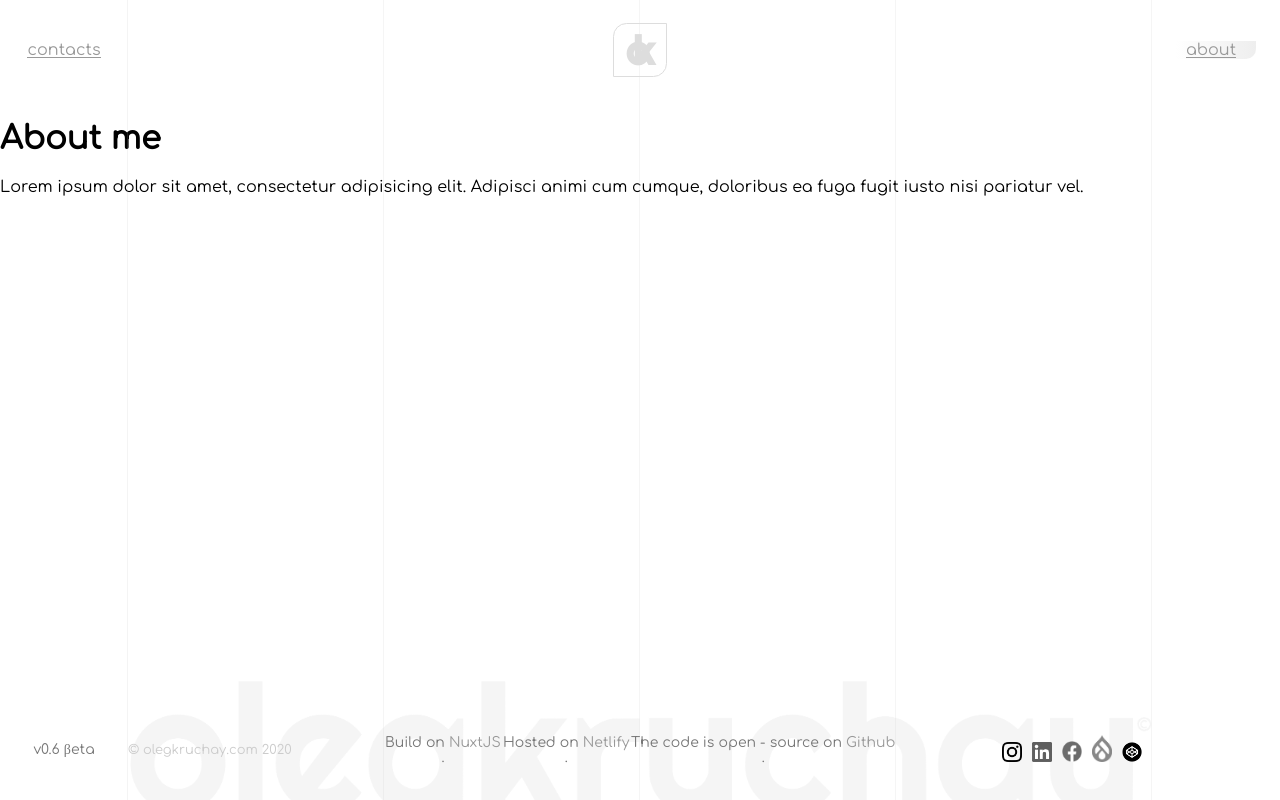
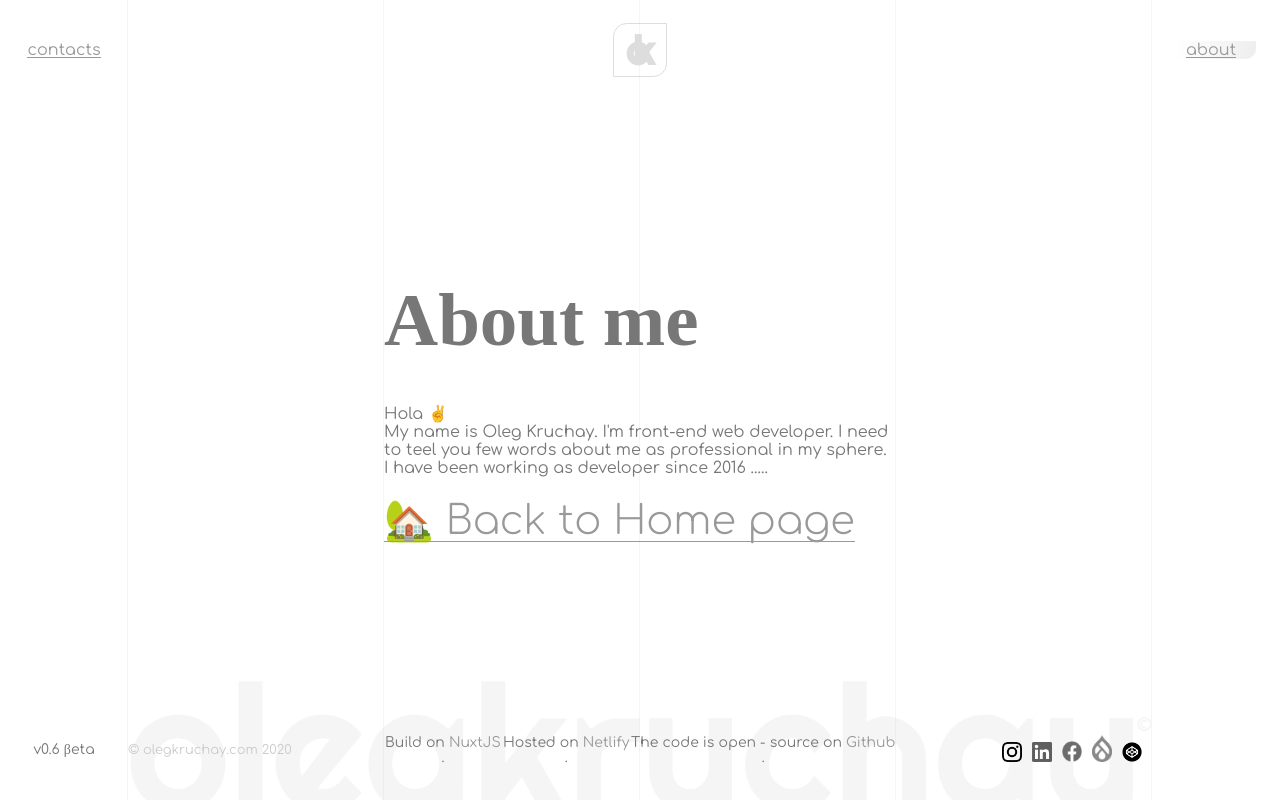
Before and after one commit to kruchai/olegkruchay-vue, a Nuxt app: page /about in a window 1280 px wide. Built offline with nearby package versions, Linux system fonts and the light colour scheme; a web font is replaced by a local one.

Commit message:
v0.6: Creating the AboutMe component with a special markup. Adding the component to an existing page.

```diff
--- /dev/null
+++ b/components/AboutMe.vue
@@ -0,0 +1,26 @@
+<template>
+  <main class="v-section--main">
+    <div class="v-cell first">
+      <h1 class="who-i-am">{{ aboutMe.title }}</h1>
+      <div class="about--greeting">{{ aboutMe.greeting }}</div>
+      <div class="about--pre">{{ aboutMe.preStory }}</div>
+      <div class="about--story">{{ aboutMe.story }}</div>
+      <BackToHome />
+    </div>
+  </main>
+</template>
+
+<script>
+import {aboutMe} from '@/static/data/data.json'
+import BackToHome from '@/components/BackToHome'
+
+export default {
+  name: 'AboutMe',
+  components: {BackToHome},
+  data() {
+    return {
+      aboutMe,
+    }
+  },
+}
+</script>
--- a/pages/about.vue
+++ b/pages/about.vue
@@ -1,15 +1,12 @@
 <template>
-  <div>
-    <h1>About me</h1>
-    <div>Lorem ipsum dolor sit amet, consectetur adipisicing elit. Adipisci animi cum cumque, doloribus ea fuga fugit iusto nisi pariatur vel.</div>
-  </div>
+  <AboutMe />
 </template>
 
 <script lang="ts">
-  import Vue from 'vue'
-  import Main from '~/components/Main.vue'
+  import AboutMe from '@/components/AboutMe.vue'
 
-  export default Vue.extend({
-    components: { Main },
-  })
+  export default {
+    components: {AboutMe},
+    layout: 'default',
+  }
 </script>
```
